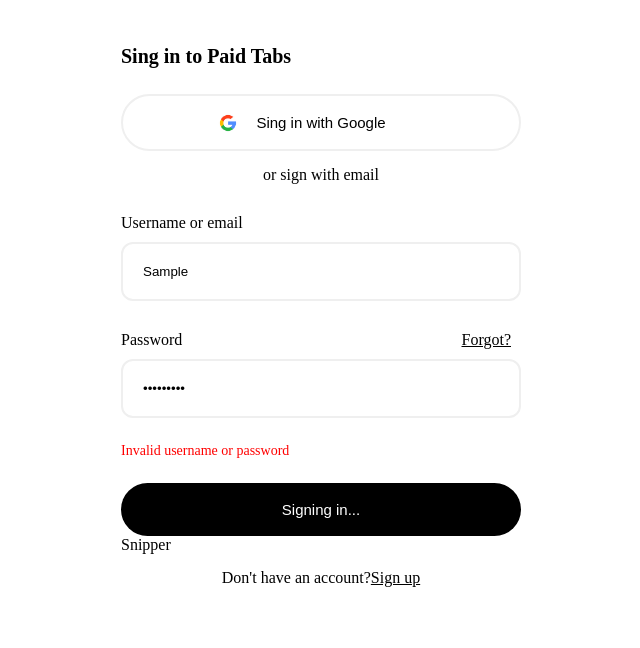
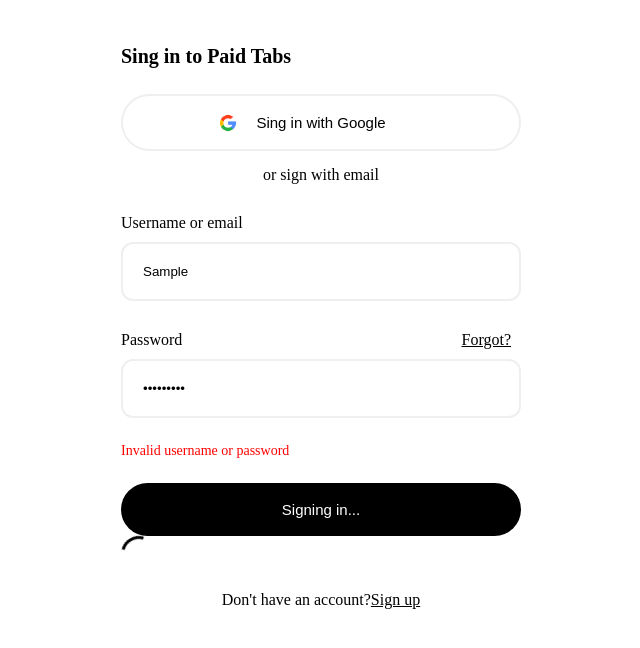
Before and after one commit to ElizPN/music-news, a Next.js app: page /login-page in a window 1280 px wide. Both pictures are taken after typing "Sample", "Sample123" into the empty fields and a click on the button "Sign In". Shown: the top 648 px of the page, without its empty margins (319-959 px from the left). Built offline with nearby package versions, Linux system fonts and the light colour scheme.

Commit message:
add spinner

```diff
--- a/components/Login.css
+++ b/components/Login.css
@@ -135,3 +135,21 @@ button:hover {
     text-align: center;
     padding: 0 10px;
   }
+
+  #loading {
+    display: inline-block;
+    width: 30px;
+    height: 30px;
+    border: 3px solid rgba(255,255,255,.3);
+    border-radius: 50%;
+    border-top-color: black;
+    animation: spin 1s ease-in-out infinite;
+    -webkit-animation: spin 1s ease-in-out infinite;
+  }
+
+  @keyframes spin {
+    to { -webkit-transform: rotate(360deg); }
+  }
+  @-webkit-keyframes spin {
+    to { -webkit-transform: rotate(360deg); }
+  }
--- a/components/Login.jsx
+++ b/components/Login.jsx
@@ -49,7 +49,9 @@ const Login = () => {
         <button type="submit" disabled={isLoading}>
           {isLoading ? "Signing in..." : "Sign In"}
         </button>
-        {isLoading && <div className="spinner">Snipper</div>}
+        <div>
+        {isLoading && <div id="loading"></div>}
+        </div>
         <div className="signup-container">
           <span>Don't have an account? </span>
           <a href="https://paidtabs.com/" className="sing-ap-link">
```
